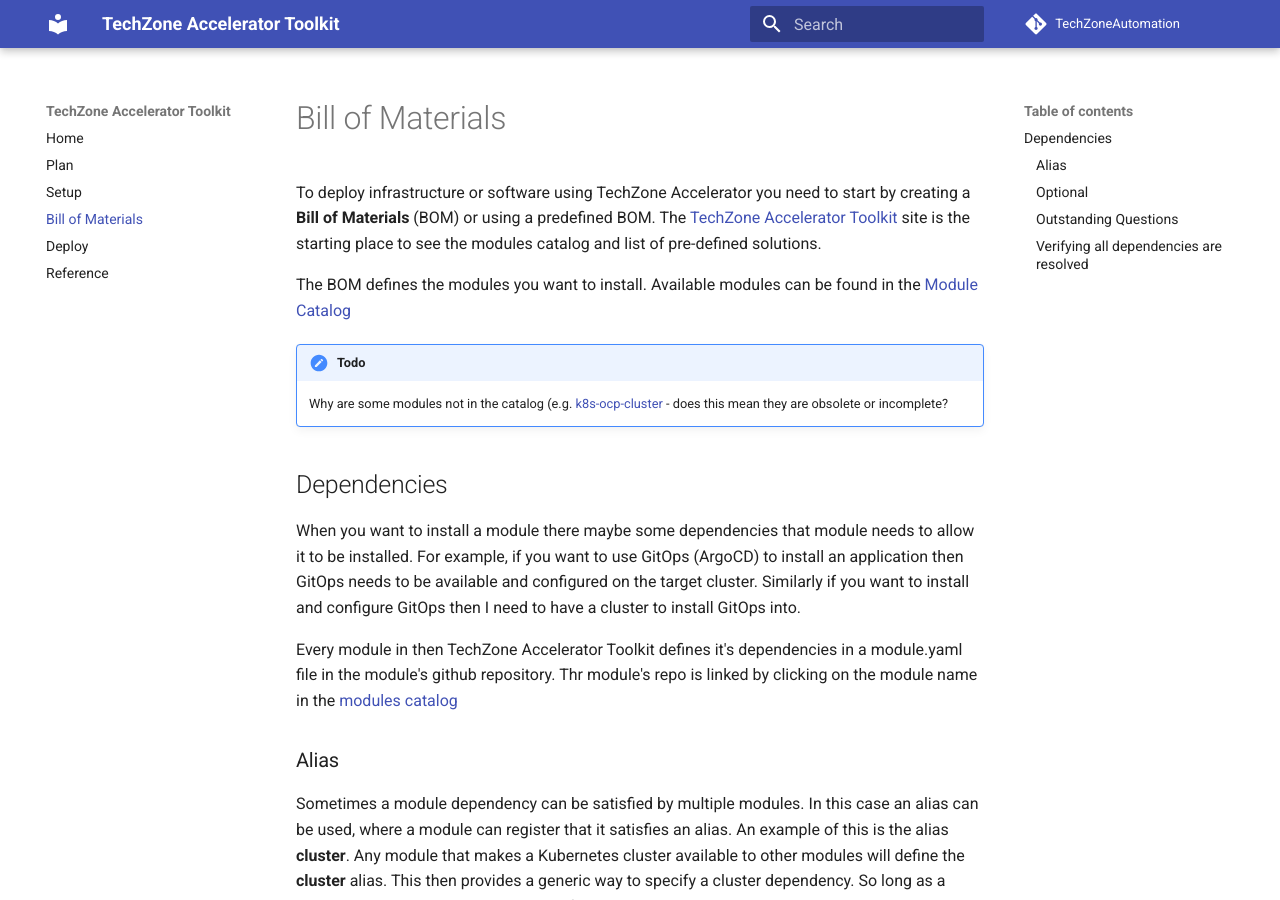
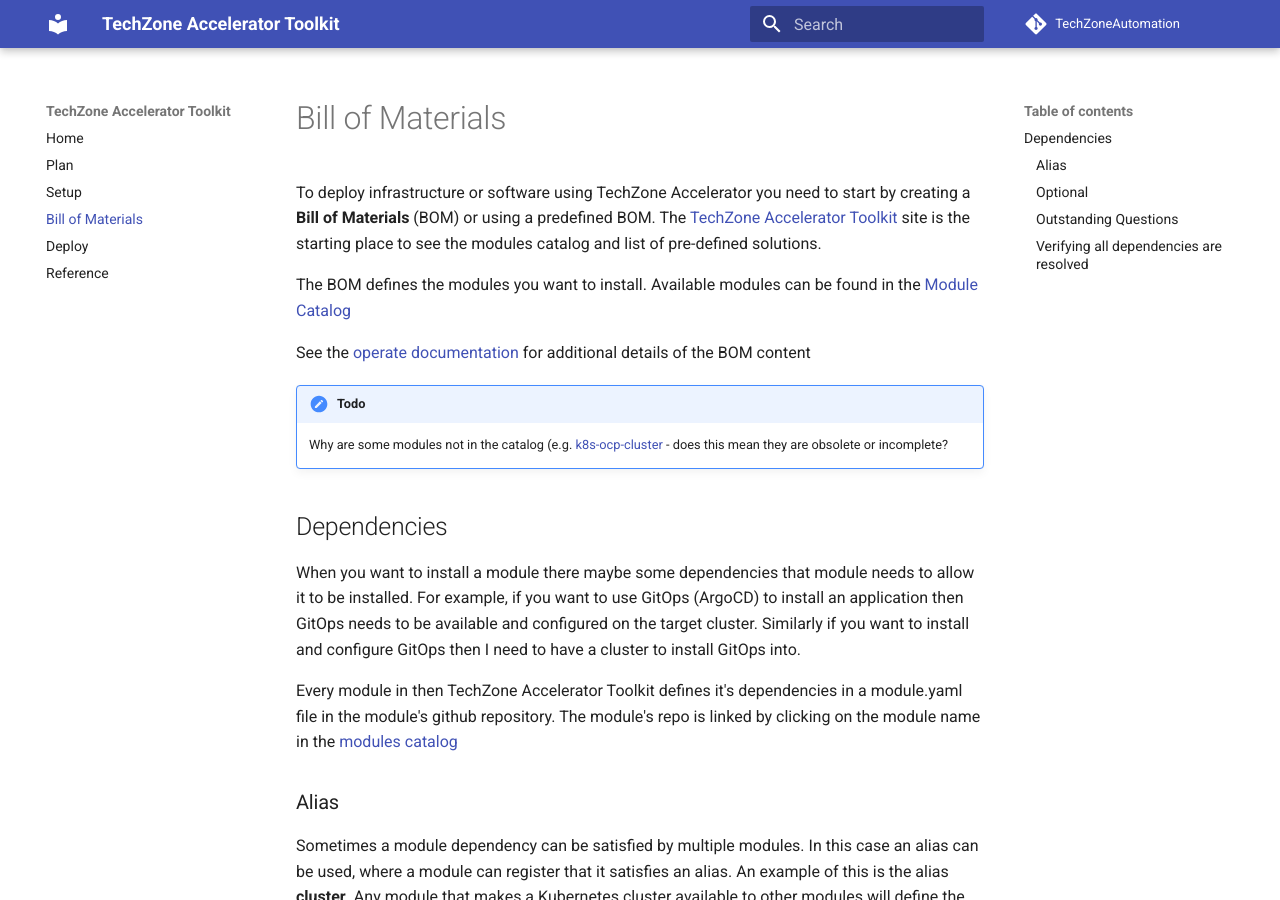
Before and after one commit to binnes/TechZoneAutomation, an MkDocs documentation site: the page built from docs/bom.md, in a window 1280 px wide and 900 px high. Built offline with MkDocs 1.6.1 and Material for MkDocs 9.7.7, drawn with Linux system fonts in a browser that asks for light colours; comment, search, counter and statistics services are not loaded.

Commit message:
link to operate docs

```diff
--- a/docs/bom.md
+++ b/docs/bom.md
@@ -3,6 +3,8 @@
 To deploy infrastructure or software using TechZone Accelerator you need to start by creating a **Bill of Materials** (BOM) or using a predefined BOM.  The [TechZone Accelerator Toolkit](https://builder.cloudnativetoolkit.dev){target=:blank} site is the starting place to see the modules catalog and list of pre-defined solutions.
 
 The BOM defines the modules you want to install.  Available modules can be found in the [Module Catalog](https://modules.cloudnativetoolkit.dev){target=:blank}
+
+See the [operate documentation](https://operate.cloudnativetoolkit.dev/apply/bill-of-material-reference/){target=:blamk} for additional details of the BOM content
 
 !!!Todo
     Why are some modules not in the catalog (e.g. [k8s-ocp-cluster](https://github.com/cloud-native-toolkit/terraform-k8s-ocp-cluster) - does this mean they are obsolete or incomplete?
@@ -11,7 +13,7 @@ The BOM defines the modules you want to install.  Available modules can be found
 
 When you want to install a module there maybe some dependencies that module needs to allow it to be installed.  For example, if you want to use GitOps (ArgoCD) to install an application then GitOps needs to be available and configured on the target cluster.  Similarly if you want to install and configure GitOps then I need to have a cluster to install GitOps into.
 
-Every module in then TechZone Accelerator Toolkit defines it's dependencies in a module.yaml file in the module's github repository.  Thr module's repo is linked by clicking on the module name in the [modules catalog](https://modules.cloudnativetoolkit.dev){target=:blank}
+Every module in then TechZone Accelerator Toolkit defines it's dependencies in a module.yaml file in the module's github repository.  The module's repo is linked by clicking on the module name in the [modules catalog](https://modules.cloudnativetoolkit.dev){target=:blank}
 
 ### Alias
 
```
